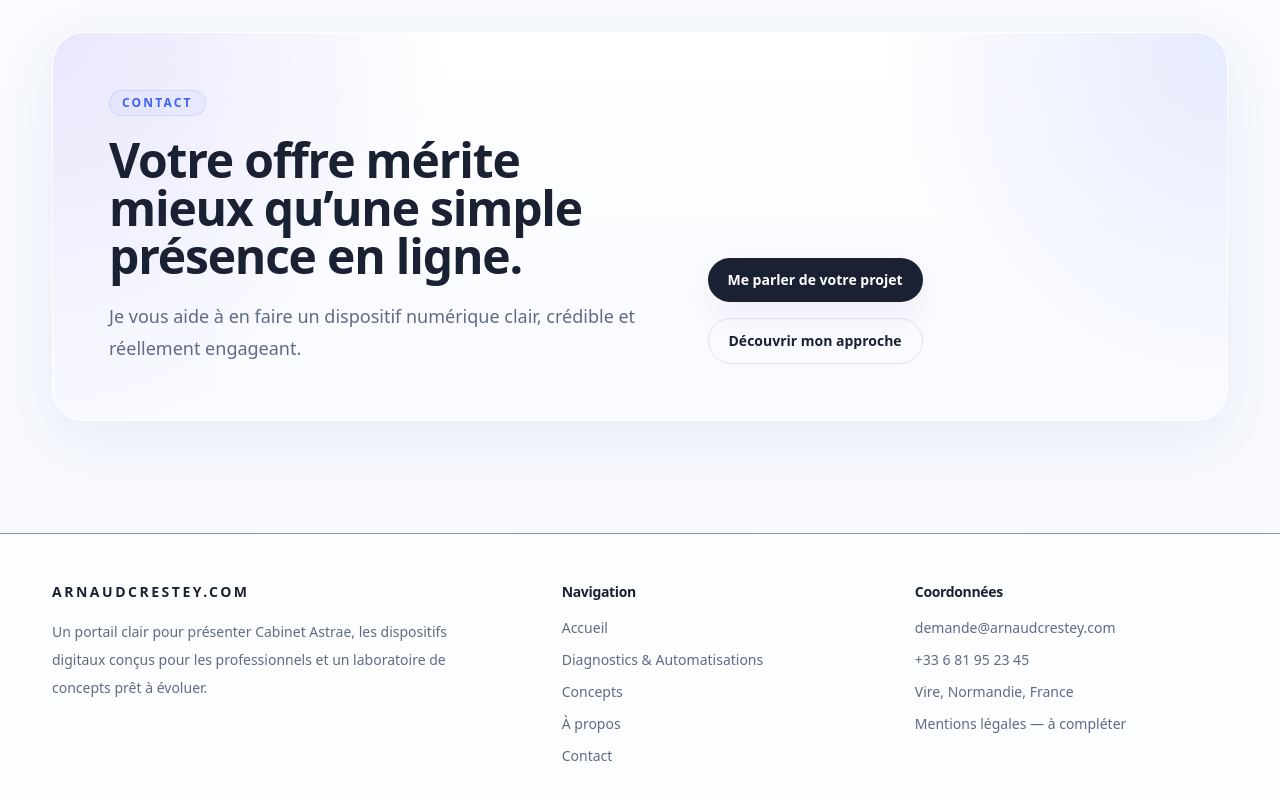
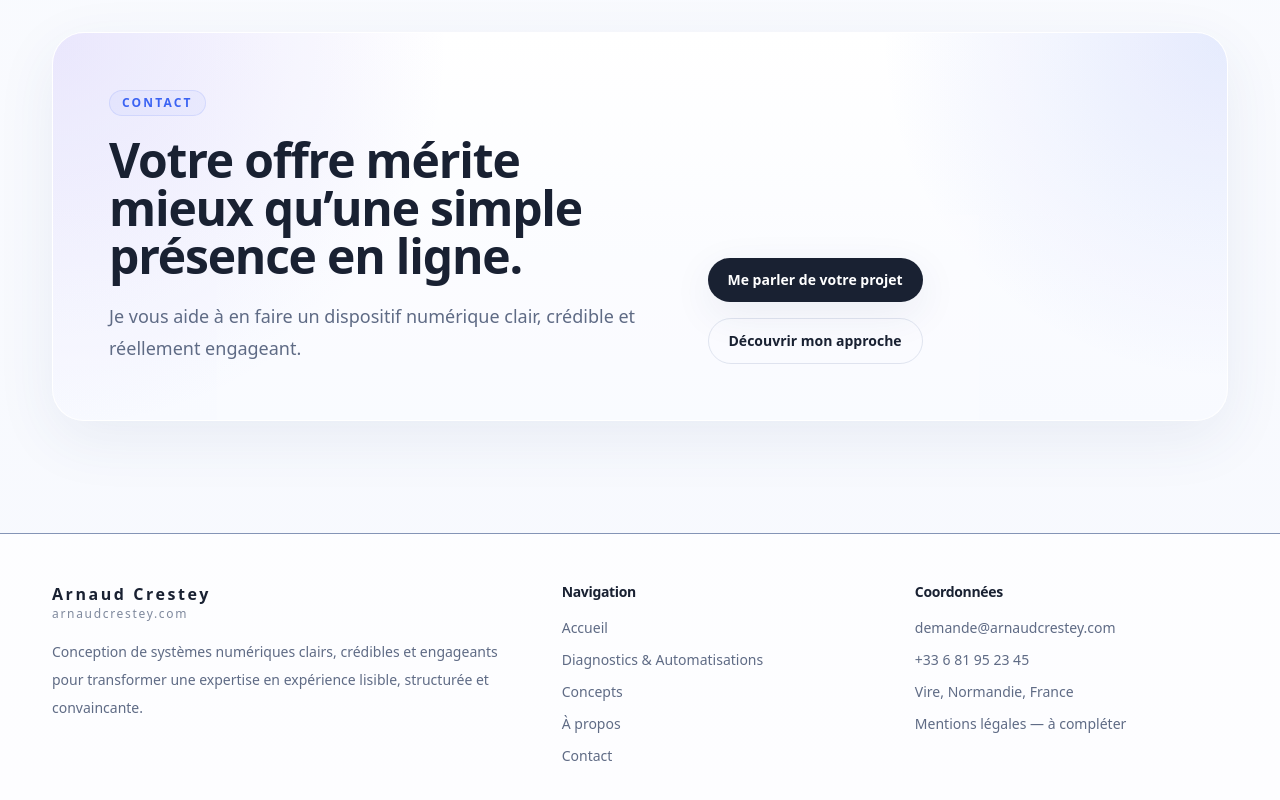
Before and after one commit to arnaudcrestey/portail-site-vitrine, a Next.js app: page / in a window 1280 px wide. Shown: the part 3012-3812 px from the top of the page. Built offline with nearby package versions, Linux system fonts and the light colour scheme.

Commit message:
Update footer.tsx

```diff
--- a/components/footer.tsx
+++ b/components/footer.tsx
@@ -4,12 +4,21 @@ import { contactDetails, navigation } from '@/data/site';
 
 export function Footer() {
   return (
-    <footer className="border-t border-line/80 bg-white/70">
+    <footer className="border-t border-line/80 bg-white/75">
       <div className="container-layout grid gap-10 py-12 lg:grid-cols-[1.2fr_0.8fr_0.8fr]">
         <div className="space-y-4">
-          <p className="text-sm font-semibold uppercase tracking-[0.18em] text-ink">arnaudcrestey.com</p>
+          <div className="flex flex-col leading-tight">
+            <p className="text-sm font-semibold tracking-[0.16em] text-ink sm:text-base">
+              Arnaud Crestey
+            </p>
+            <p className="text-[11px] tracking-[0.14em] text-slate/80 sm:text-xs">
+              arnaudcrestey.com
+            </p>
+          </div>
+
           <p className="max-w-md text-sm leading-7 text-slate">
-            Un portail clair pour présenter Cabinet Astrae, les dispositifs digitaux conçus pour les professionnels et un laboratoire de concepts prêt à évoluer.
+            Conception de systèmes numériques clairs, crédibles et engageants pour transformer une
+            expertise en expérience lisible, structurée et convaincante.
           </p>
         </div>
 
```
